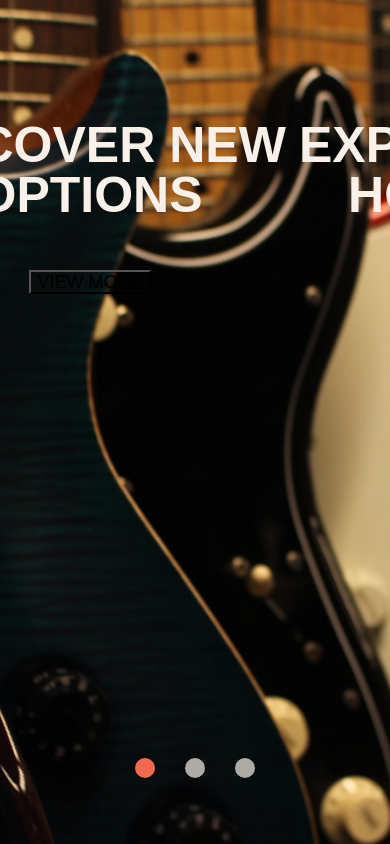
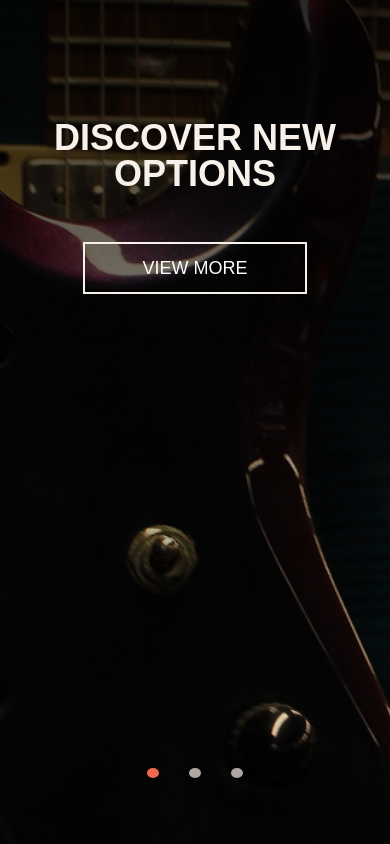
Before and after one commit to dmitriy1179/hero-slider-jQuery, a plain HTML site: page index.html in a window 390 px wide. Drawn offline with nearby package versions, Linux system fonts and the light colour scheme.

Commit message:
add responsiv & gradient

```diff
--- a/style.css
+++ b/style.css
@@ -15,18 +15,19 @@ body {
       background-size: cover;
       background-position: center;
       position: relative;
+      background-repeat: no-repeat;
     }
 
     .bg-image1 {
-      background-image: url("images/image1.png");
+      background-image: linear-gradient(#000000D6, #D9D9D900), url("images/image1.png");
     }
 
     .bg-image2 {
-      background-image: url("images/image2.png");
+      background-image: linear-gradient(#000000D6, #D9D9D900), url("images/image2.png");
     }
 
     .bg-image3 {
-      background-image: url("images/image3.png");
+      background-image: linear-gradient(#000000D6, #D9D9D900), url("images/image3.png");
     }
 
     .slick-list {
@@ -60,6 +61,7 @@ body {
         border-radius: 50%;
         border: none;
         background: #f8f1eab2;
+        cursor: pointer;
       }
 
       .slick-active>button {
@@ -85,13 +87,65 @@ body {
 
     .hero-btn {
       margin: 50px auto auto;
+      padding: 15px 57px;
       background-color: unset;
       display: block;
       font-size: 18px;
       font-weight: 500;
       line-height: 100%;
       text-transform: uppercase;
+      color: #FFFFFF;
+      border: 2px solid #F8F1EA;
+      transition: .5s;
+      cursor: pointer;
+
+      &:hover {
+        background-color: #F16A50;
+        border-color: #F16A50;
+      }
     }
   }
+}
 
+@media (max-width: 1024px) {
+  .hero .slider {
+
+    .slick-dots button {
+      width: 15px;
+      height: 15px;
+    }
+
+    .bg {
+      background-position: 20%;
+    }
+  }
 }
+
+@media (max-width: 768px) {
+  .hero {
+
+    .hero-title-container {
+      position: relative;
+      inset: 120px auto;
+      margin: auto;
+    }
+
+    .slider .slick-dots button {
+      width: 10px;
+      height: 10px;
+    }
+
+    .hero-title-container .hero-title {
+      font-size: 36px;
+    }
+  }
+}
+
+
+
+
+@media (max-width: 420px) {
+  .hero .hero-title-container {
+    width: 300px;
+  }
+}
```
Also changed, not shown: index.html (+0 -21 lines).
